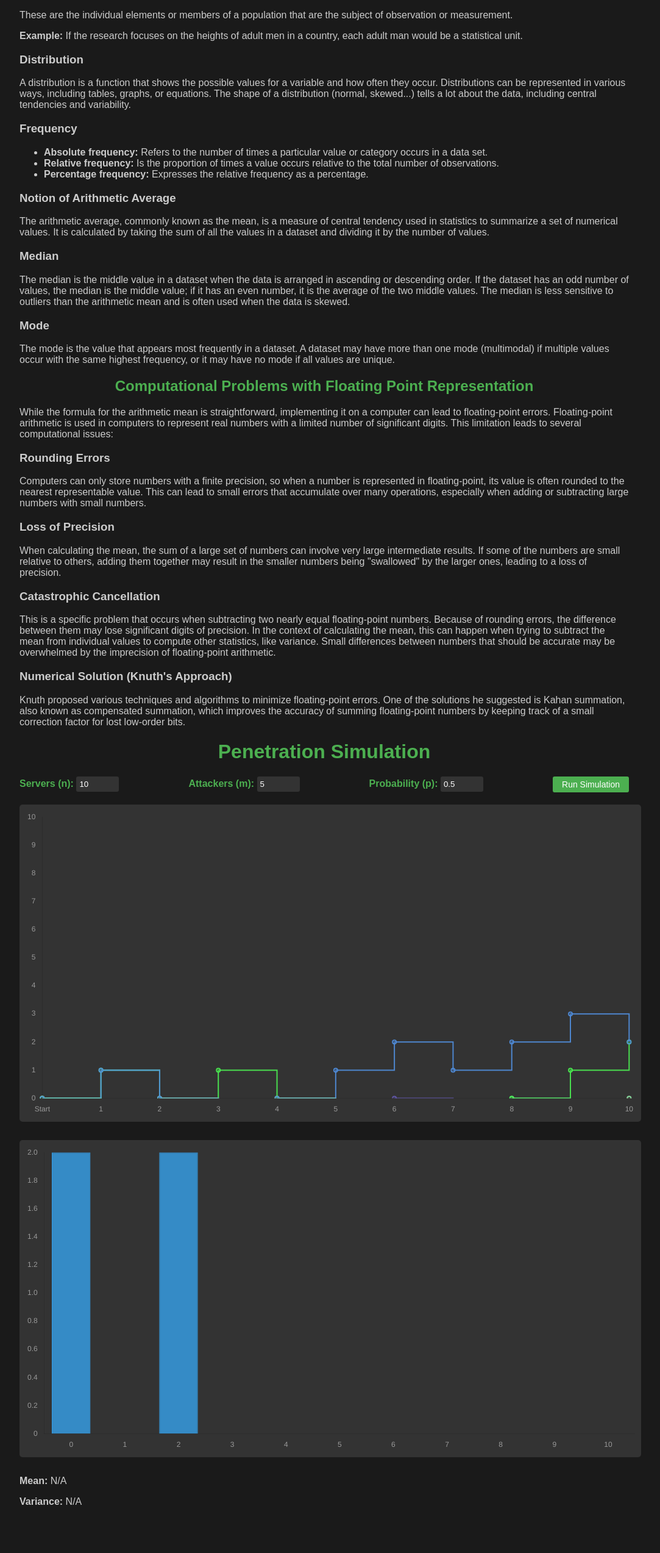
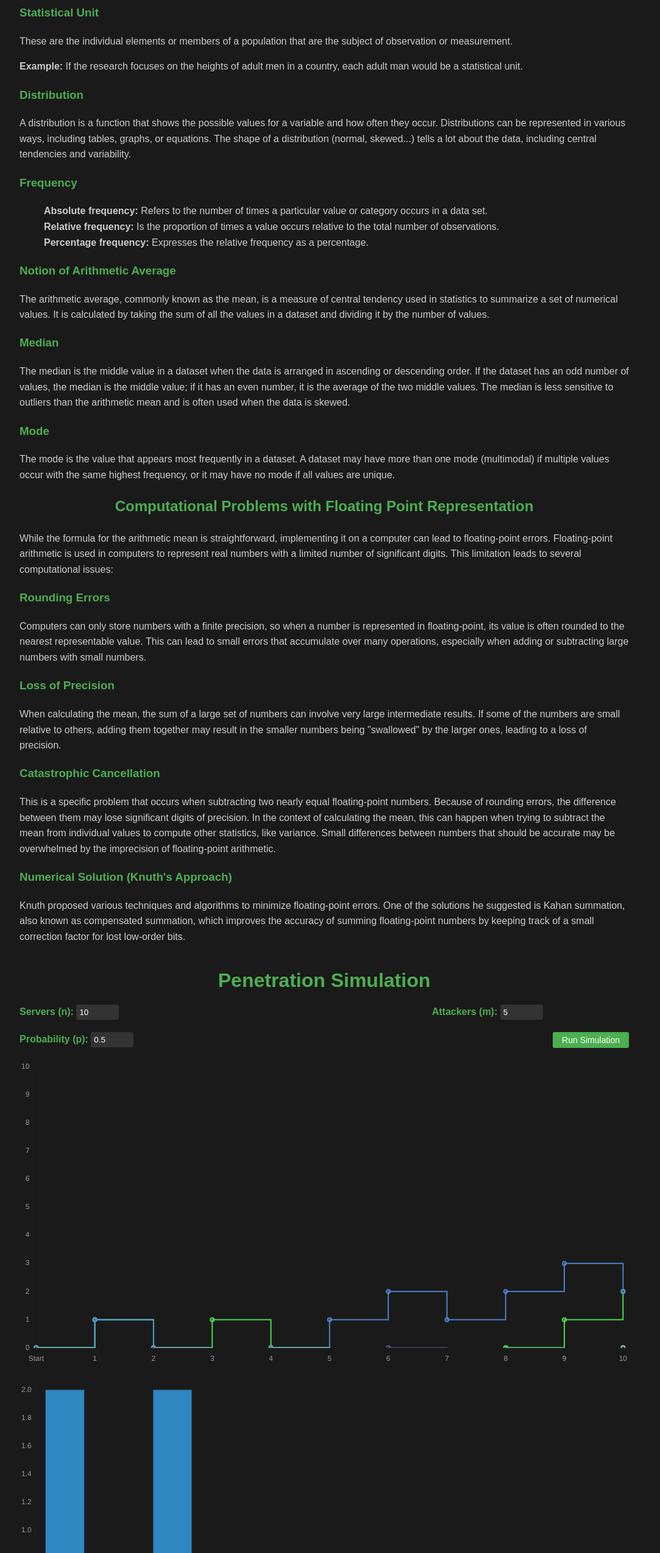
Before and after one commit to AchilleLauro/statistics2024-homework2, a plain HTML site: page index.html in a window 1280 px wide. Shown: the part 254-2800 px from the top of the page at 61% size, without its empty margins (108-1191 px from the left). Before the commit the page ends 2761 px from the top, so only its background shows below. Drawn offline with nearby package versions, Linux system fonts and the light colour scheme.

Commit message:
Update styles.css

```diff
--- a/styles.css
+++ b/styles.css
@@ -12,12 +12,37 @@ h1, h2 {
     color: #4CAF50;
 }
 
+h3 {
+    color: #4CAF50;
+}
+
+.content {
+    margin-bottom: 40px;
+    line-height: 1.6;
+    font-size: 1rem;
+}
+
+ul {
+    list-style-type: none;
+}
+
+.chart-container {
+    width: 100%;
+    margin-bottom: 30px;
+}
+
 form {
     margin-bottom: 20px;
     display: flex;
     justify-content: space-between;
+    flex-wrap: wrap;
+    gap: 20px;
     width: 100%;
     color: #4CAF50;
+}
+
+.form-group {
+    flex-basis: calc(33.333% - 10px);
 }
 
 label {
@@ -49,25 +74,11 @@ button:hover {
     background-color: #45a049;
 }
 
-.chart-container {
-    width: 100%;
-    margin-bottom: 30px;
-    background-color: #333;
-    padding: 10px;
-    border-radius: 5px;
-}
-
-.results-section {
-    background-color: #333;
-    padding: 15px;
-    border-radius: 5px;
+#statistics {
+    margin-top: 20px;
+    color: #4CAF50;
+    font-size: 1.2rem;
     text-align: center;
-}
-
-.results-section p {
-    margin: 10px 0;
-    font-size: 1.1rem;
-    color: #4CAF50;
 }
 
 .results-section span {
```
